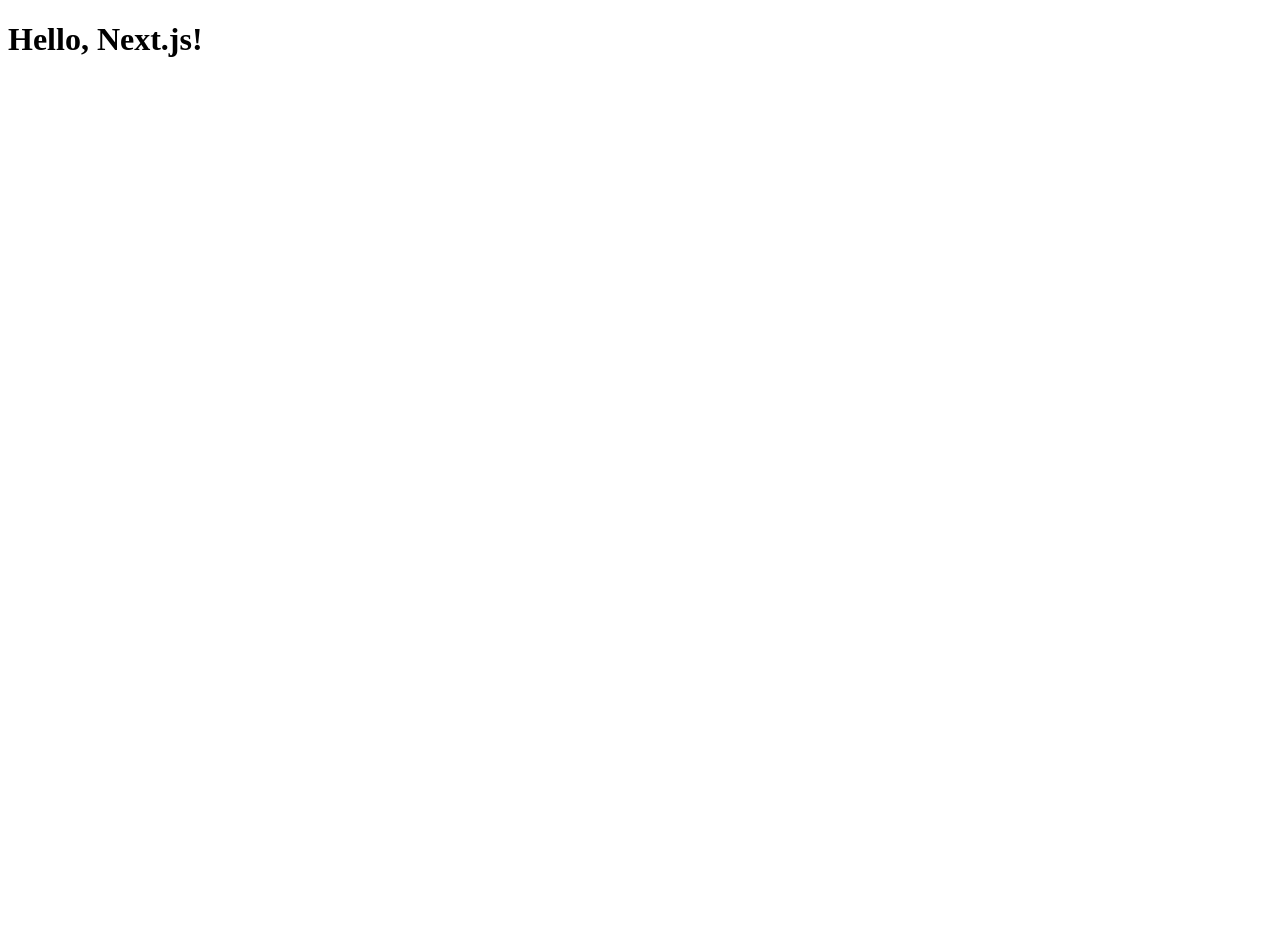
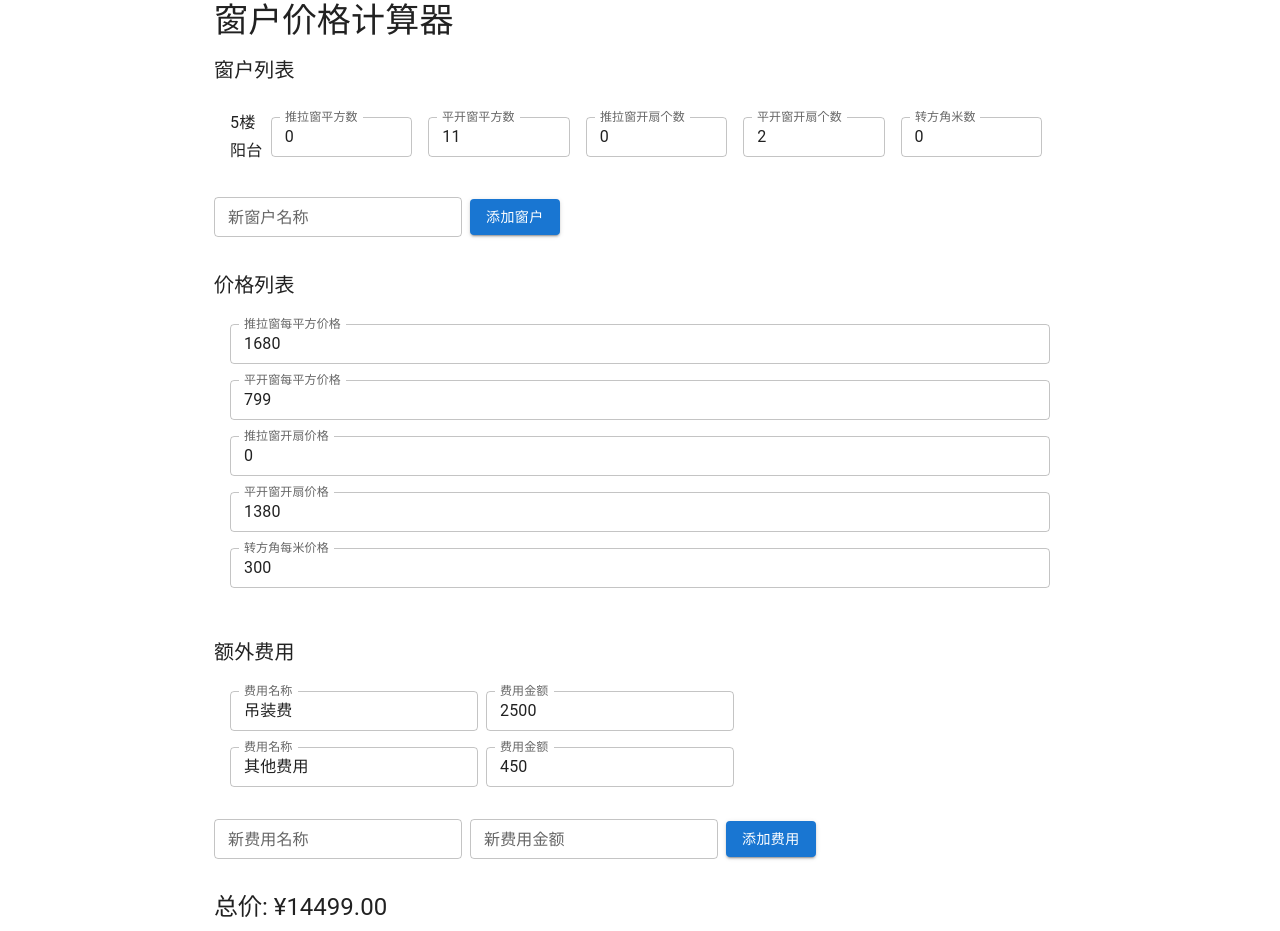
Before and after one commit to LouisTsang-jk/window_price_calculator, a Next.js app: page / in a window 1280 px wide. Before the commit the page ends 800 px from the top, so only its background shows below. Built offline with nearby package versions, Linux system fonts and the light colour scheme.

Commit message:
feat: Set up Next.js framework and basic functionality

```diff
--- /dev/null
+++ b/app/components/AdditionalCostList.tsx
@@ -0,0 +1,89 @@
+import { useState } from "react";
+import {
+  List,
+  ListItem,
+  TextField,
+  Button,
+  Typography,
+  Box,
+} from "@mui/material";
+
+export default function AdditionalCostList({
+  additionalCosts,
+  setAdditionalCosts,
+}) {
+  const [newCostName, setNewCostName] = useState("");
+  const [newCostValue, setNewCostValue] = useState("");
+
+  const handleCostChange = (index, field, value) => {
+    setAdditionalCosts((prev) =>
+      prev.map((cost, i) =>
+        i === index
+          ? {
+              ...cost,
+              [field]: field === "cost" ? parseFloat(value) || 0 : value,
+            }
+          : cost
+      )
+    );
+  };
+
+  const addNewCost = () => {
+    if (newCostName && newCostValue) {
+      setAdditionalCosts((prev) => [
+        ...prev,
+        { name: newCostName, cost: parseFloat(newCostValue) || 0 },
+      ]);
+      setNewCostName("");
+      setNewCostValue("");
+    }
+  };
+
+  return (
+    <Box>
+      <Typography variant="h6" gutterBottom>
+        额外费用
+      </Typography>
+      <List>
+        {additionalCosts.map((cost, index) => (
+          <ListItem key={index}>
+            <TextField
+              label="费用名称"
+              value={cost.name}
+              onChange={(e) => handleCostChange(index, "name", e.target.value)}
+              size="small"
+              style={{ marginRight: 8 }}
+            />
+            <TextField
+              label="费用金额"
+              type="number"
+              value={cost.cost}
+              onChange={(e) => handleCostChange(index, "cost", e.target.value)}
+              size="small"
+            />
+          </ListItem>
+        ))}
+      </List>
+      <Box display="flex" alignItems="center" mt={2}>
+        <TextField
+          label="新费用名称"
+          value={newCostName}
+          onChange={(e) => setNewCostName(e.target.value)}
+          size="small"
+          style={{ marginRight: 8 }}
+        />
+        <TextField
+          label="新费用金额"
+          type="number"
+          value={newCostValue}
+          onChange={(e) => setNewCostValue(e.target.value)}
+          size="small"
+          style={{ marginRight: 8 }}
+        />
+        <Button onClick={addNewCost} variant="contained">
+          添加费用
+        </Button>
+      </Box>
+    </Box>
+  );
+}
--- /dev/null
+++ b/app/components/PriceList.tsx
@@ -0,0 +1,29 @@
+import { List, ListItem, TextField, Typography, Box } from "@mui/material";
+
+export default function PriceList({ prices, setPrices }) {
+  const handlePriceChange = (field, value) => {
+    setPrices((prev) => ({ ...prev, [field]: parseFloat(value) || 0 }));
+  };
+
+  return (
+    <Box>
+      <Typography variant="h6" gutterBottom>
+        价格列表
+      </Typography>
+      <List>
+        {Object.entries(prices).map(([field, value]) => (
+          <ListItem key={field}>
+            <TextField
+              label={field}
+              type="number"
+              value={value}
+              onChange={(e) => handlePriceChange(field, e.target.value)}
+              size="small"
+              fullWidth
+            />
+          </ListItem>
+        ))}
+      </List>
+    </Box>
+  );
+}
--- /dev/null
+++ b/app/components/TotalPrice.tsx
@@ -0,0 +1,30 @@
+import { Typography, Box } from "@mui/material";
+
+export default function TotalPrice({ windows, prices, additionalCosts }) {
+  const calculateTotalPrice = () => {
+    let total = 0;
+
+    // 计算窗户费用
+    for (const params of Object.values(windows)) {
+      total +=
+        params["推拉窗平方数"] * prices["推拉窗每平方价格"] +
+        params["平开窗平方数"] * prices["平开窗每平方价格"] +
+        params["推拉窗开扇个数"] * prices["推拉窗开扇价格"] +
+        params["平开窗开扇个数"] * prices["平开窗开扇价格"] +
+        params["转方角米数"] * prices["转方角每米价格"];
+    }
+
+    // 添加额外费用
+    total += additionalCosts.reduce((sum, cost) => sum + cost.cost, 0);
+
+    return total.toFixed(2);
+  };
+
+  return (
+    <Box>
+      <Typography variant="h5" gutterBottom>
+        总价: ¥{calculateTotalPrice()}
+      </Typography>
+    </Box>
+  );
+}
--- /dev/null
+++ b/app/components/WindowList.tsx
@@ -0,0 +1,79 @@
+import { useState } from "react";
+import {
+  List,
+  ListItem,
+  TextField,
+  Button,
+  Typography,
+  Box,
+} from "@mui/material";
+
+export default function WindowList({ windows, setWindows }) {
+  const [newWindow, setNewWindow] = useState("");
+
+  const handleWindowChange = (location, field, value) => {
+    setWindows((prev) => ({
+      ...prev,
+      [location]: { ...prev[location], [field]: parseFloat(value) || 0 },
+    }));
+  };
+
+  const addNewWindow = () => {
+    if (newWindow) {
+      setWindows((prev) => ({
+        ...prev,
+        [newWindow]: {
+          推拉窗平方数: 0,
+          平开窗平方数: 0,
+          推拉窗开扇个数: 0,
+          平开窗开扇个数: 0,
+          转方角米数: 0,
+        },
+      }));
+      setNewWindow("");
+    }
+  };
+
+  return (
+    <Box>
+      <Typography variant="h6" gutterBottom>
+        窗户列表
+      </Typography>
+      <List>
+        {Object.entries(windows).map(([location, params]) => (
+          <ListItem key={location}>
+            <Typography variant="subtitle1">{location}</Typography>
+            {Object.entries(params).map(([field, value]) => (
+              <TextField
+                key={field}
+                label={field}
+                type="number"
+                value={value}
+                onChange={(e) =>
+                  handleWindowChange(location, field, e.target.value)
+                }
+                size="small"
+                style={{ margin: "0 8px" }}
+              />
+            ))}
+          </ListItem>
+        ))}
+      </List>
+      <Box display="flex" alignItems="center" mt={2}>
+        <TextField
+          label="新窗户名称"
+          value={newWindow}
+          onChange={(e) => setNewWindow(e.target.value)}
+          size="small"
+        />
+        <Button
+          onClick={addNewWindow}
+          variant="contained"
+          style={{ marginLeft: 8 }}
+        >
+          添加窗户
+        </Button>
+      </Box>
+    </Box>
+  );
+}
--- a/app/layout.tsx
+++ b/app/layout.tsx
@@ -1,3 +1,9 @@
+"use client";
+import { ThemeProvider, createTheme } from "@mui/material/styles";
+import CssBaseline from "@mui/material/CssBaseline";
+
+const theme = createTheme();
+
 export default function RootLayout({
   children,
 }: {
@@ -5,7 +11,10 @@
 }) {
   return (
     <html lang="en">
-      <body>{children}</body>
+      <ThemeProvider theme={theme}>
+        <CssBaseline />
+        <body>{children}</body>
+      </ThemeProvider>
     </html>
   );
 }
--- a/app/page.tsx
+++ b/app/page.tsx
@@ -1,3 +1,58 @@
+"use client";
+import { useState } from "react";
+import { Container, Typography, Box } from "@mui/material";
+import WindowList from "./components/WindowList";
+import PriceList from "./components/PriceList";
+import AdditionalCostList from "./components/AdditionalCostList";
+import TotalPrice from "./components/TotalPrice";
+
 export default function Page() {
-  return <h1>Hello, Next.js!</h1>;
+  const [windows, setWindows] = useState({
+    "5楼阳台": {
+      推拉窗平方数: 0,
+      平开窗平方数: 11,
+      推拉窗开扇个数: 0,
+      平开窗开扇个数: 2,
+      转方角米数: 0,
+    },
+    // ... 其他窗户数据 ...
+  });
+
+  const [prices, setPrices] = useState({
+    推拉窗每平方价格: 1680,
+    平开窗每平方价格: 799,
+    推拉窗开扇价格: 0,
+    平开窗开扇价格: 1380,
+    转方角每米价格: 300,
+  });
+
+  const [additionalCosts, setAdditionalCosts] = useState([
+    { name: "吊装费", cost: 2500 },
+    { name: "其他费用", cost: 450 },
+  ]);
+
+  return (
+    <Container maxWidth="md">
+      <Typography variant="h4" component="h1" gutterBottom>
+        窗户价格计算器
+      </Typography>
+      <Box mb={4}>
+        <WindowList windows={windows} setWindows={setWindows} />
+      </Box>
+      <Box mb={4}>
+        <PriceList prices={prices} setPrices={setPrices} />
+      </Box>
+      <Box mb={4}>
+        <AdditionalCostList
+          additionalCosts={additionalCosts}
+          setAdditionalCosts={setAdditionalCosts}
+        />
+      </Box>
+      <TotalPrice
+        windows={windows}
+        prices={prices}
+        additionalCosts={additionalCosts}
+      />
+    </Container>
+  );
 }
--- a/package.json
+++ b/package.json
@@ -6,6 +6,9 @@
     "start": "next start"
   },
   "dependencies": {
+    "@emotion/react": "^11.13.3",
+    "@emotion/styled": "^11.13.0",
+    "@mui/material": "^6.0.2",
     "next": "latest",
     "react": "^18.2.0",
     "react-dom": "^18.2.0"
```
Also changed, not shown: tsconfig.json (+20 -4 lines), 2 other files (tests, documents, lock files or other folders).
